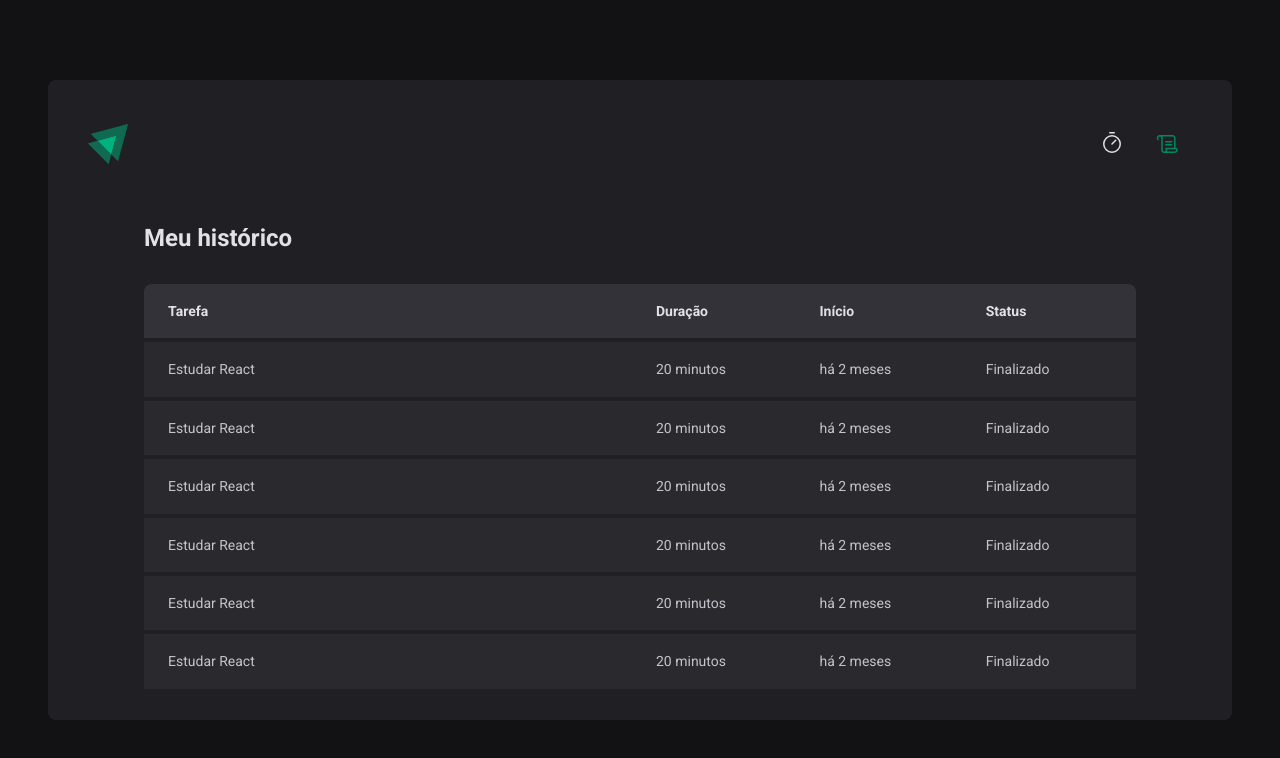
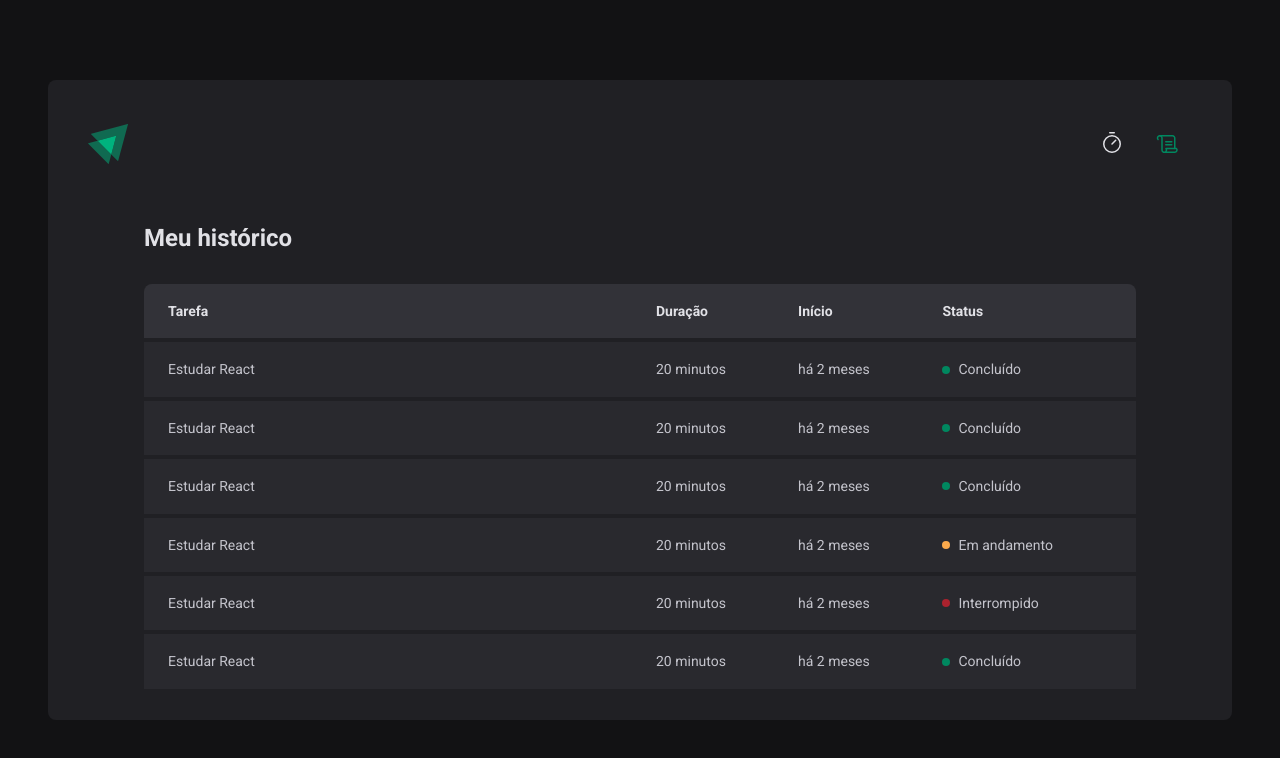
Before and after one commit to valentimm/ignite-timer, a React (Vite) app: page /history in a window 1280 px wide. Shown: the top 758 px of the page. Built offline with nearby package versions, Linux system fonts and the light colour scheme.

Commit message:
Created Status component

```diff
--- a/src/pages/History/index.tsx
+++ b/src/pages/History/index.tsx
@@ -1,4 +1,4 @@
-import { HistoryContainer, HistoryList } from './styles'
+import { HistoryContainer, HistoryList, Status } from './styles'
 
 export function History() {
   return (
@@ -20,37 +20,49 @@
               <td>Estudar React</td>
               <td>20 minutos</td>
               <td>há 2 meses</td>
-              <td>Finalizado</td>
+              <td>
+                <Status statusColor="green">Concluído</Status>
+              </td>
             </tr>
             <tr>
               <td>Estudar React</td>
               <td>20 minutos</td>
               <td>há 2 meses</td>
-              <td>Finalizado</td>
+              <td>
+                <Status statusColor="green">Concluído</Status>
+              </td>
             </tr>
             <tr>
               <td>Estudar React</td>
               <td>20 minutos</td>
               <td>há 2 meses</td>
-              <td>Finalizado</td>
+              <td>
+                <Status statusColor="green">Concluído</Status>
+              </td>
             </tr>
             <tr>
               <td>Estudar React</td>
               <td>20 minutos</td>
               <td>há 2 meses</td>
-              <td>Finalizado</td>
+              <td>
+                <Status statusColor="yellow">Em andamento</Status>
+              </td>
             </tr>
             <tr>
               <td>Estudar React</td>
               <td>20 minutos</td>
               <td>há 2 meses</td>
-              <td>Finalizado</td>
+              <td>
+                <Status statusColor="red">Interrompido</Status>
+              </td>
             </tr>
             <tr>
               <td>Estudar React</td>
               <td>20 minutos</td>
               <td>há 2 meses</td>
-              <td>Finalizado</td>
+              <td>
+                <Status statusColor="green">Concluído</Status>
+              </td>
             </tr>
           </tbody>
         </table>
--- a/src/pages/History/styles.ts
+++ b/src/pages/History/styles.ts
@@ -60,3 +60,27 @@
     }
   }
 `
+
+const STATUS_COLORS = {
+  green: 'green-500',
+  red: 'red-500',
+  yellow: 'yellow-500',
+} as const
+interface StatusProps {
+  statusColor: keyof typeof STATUS_COLORS
+}
+
+export const Status = styled.span<StatusProps>`
+  display: flex;
+  align-items: center;
+  gap: 0.5rem;
+
+  &::before {
+    content: '';
+    width: 0.5rem;
+    height: 0.5rem;
+    border-radius: 50%;
+    background-color: ${(props) =>
+      props.theme[STATUS_COLORS[props.statusColor]]};
+  }
+`
```
